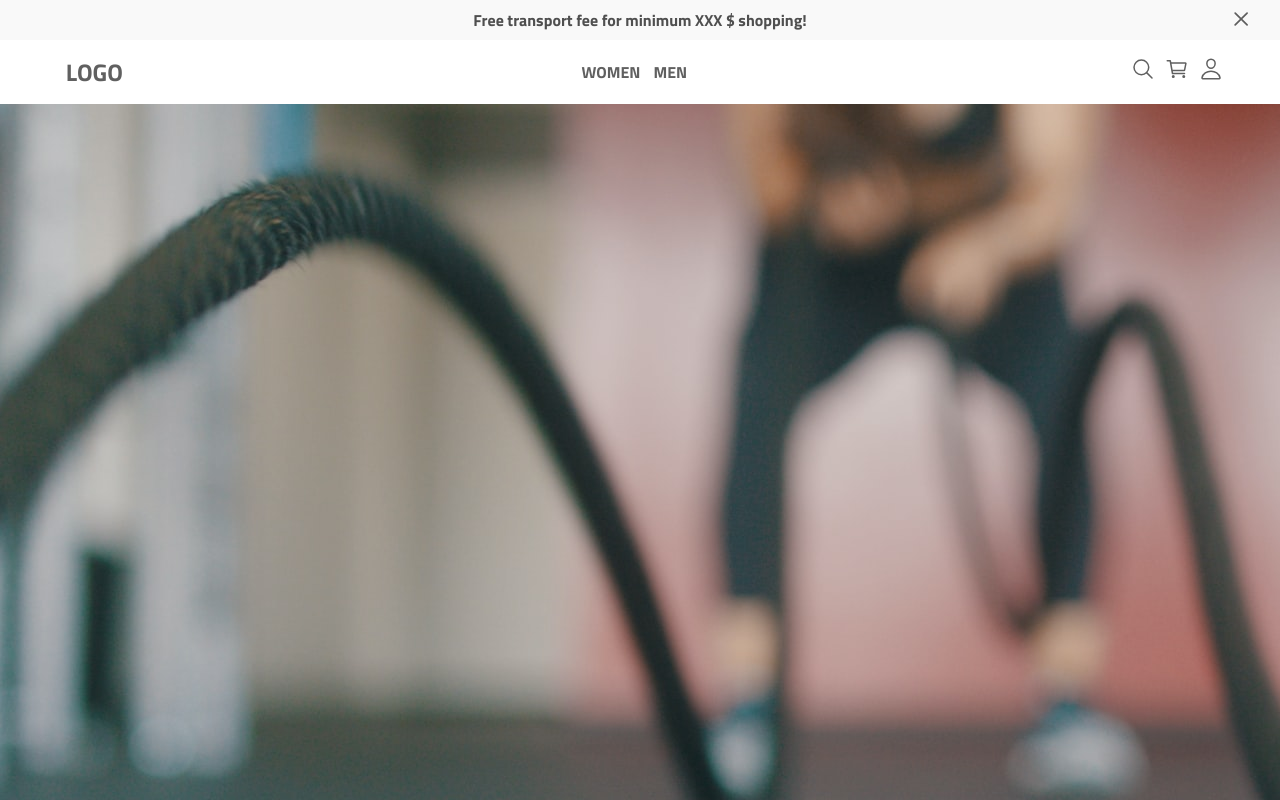
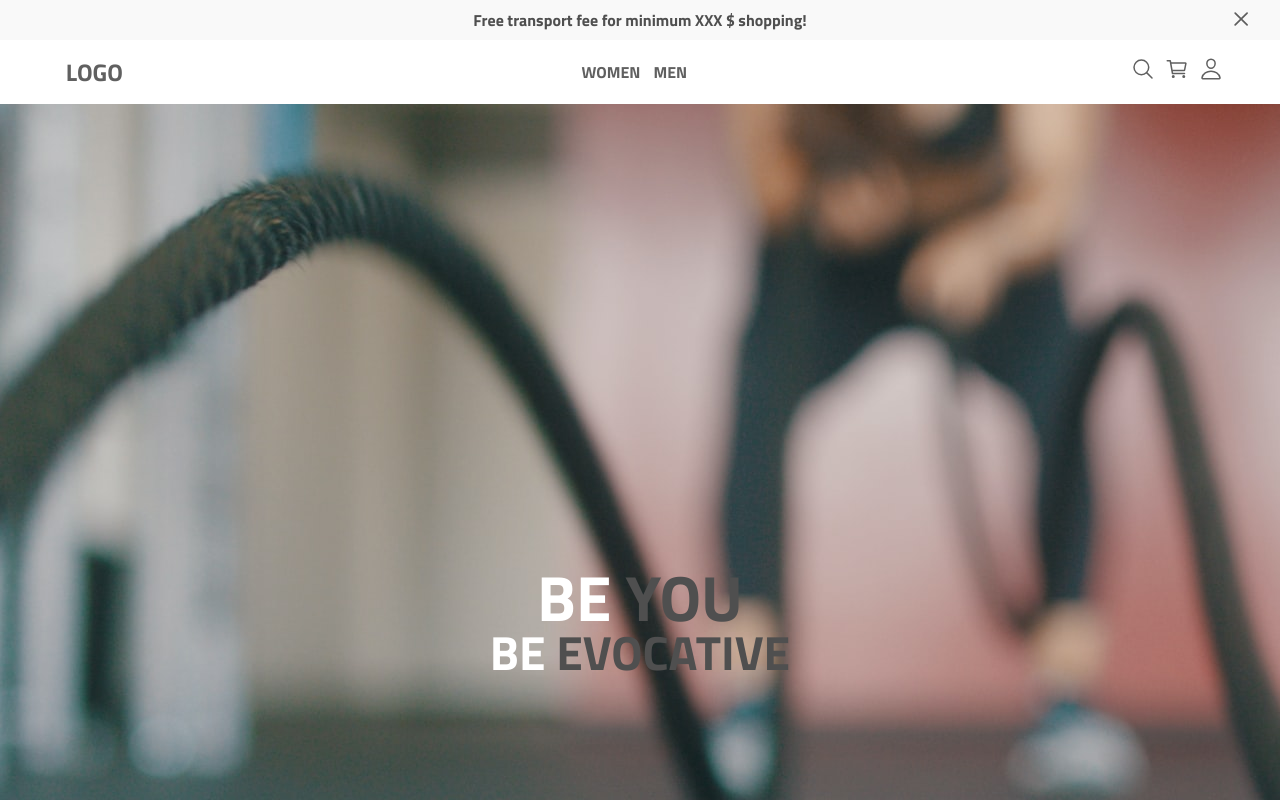
Before and after one commit to SilviuVladut/evocative, a React (Create React App) app: page / in a window 1280 px wide. Built offline with nearby package versions, Linux system fonts and the light colour scheme.

Commit message:
background image + text on

```diff
--- a/src/components/MainPage.js
+++ b/src/components/MainPage.js
@@ -11,6 +11,7 @@ const MainPage = () => {
                 <TopAlert />
                 <Header />
                 <MainPhoto />
+
             </div >
 
             <div className="grid-dual">
--- a/src/components/MainPhoto.js
+++ b/src/components/MainPhoto.js
@@ -1,11 +1,16 @@
 import React from 'react'
-import backgrImg from "./images/background2.jpg";
 
 const MainPhoto = () => {
     return (
         <>
             <div className="grid-item full-width boxImg">
-                <img src={backgrImg} />
+                <div className="mainImg">
+                <div className="mainText" >
+                    <h1>be <span>you</span></h1>
+                    <h2>be <span>evocative</span></h2>
+                </div>
+                </div>
+
             </div>
 
 
--- a/src/components/styles/styles.css
+++ b/src/components/styles/styles.css
@@ -168,8 +168,32 @@ a {
 }
 
 .mainImg {
-  /* background-image: url("/src/components/images/background2.jpg"); */
+  background-image: url("../images/background2.jpg");
   object-fit: contain;
   max-width: 100%;
-  z-index: -1;
+  height: 100%;
 }
+
+
+.mainText
+{
+  color: white;
+  position:relative;
+  font-size: 2rem;
+  top: 80%;
+  left: 50%;
+  transform: translate(-50%, -80%);
+  text-transform: uppercase;
+}
+
+.mainText > h2
+{
+  margin-top: -30px;
+}
+
+.mainText > h1 > span,
+.mainText > h2 > span
+{
+  color: var(--greyText);
+  font-weight: bold;
+}
```
Also changed, not shown: 1 other file (tests, documents, lock files or other folders).
